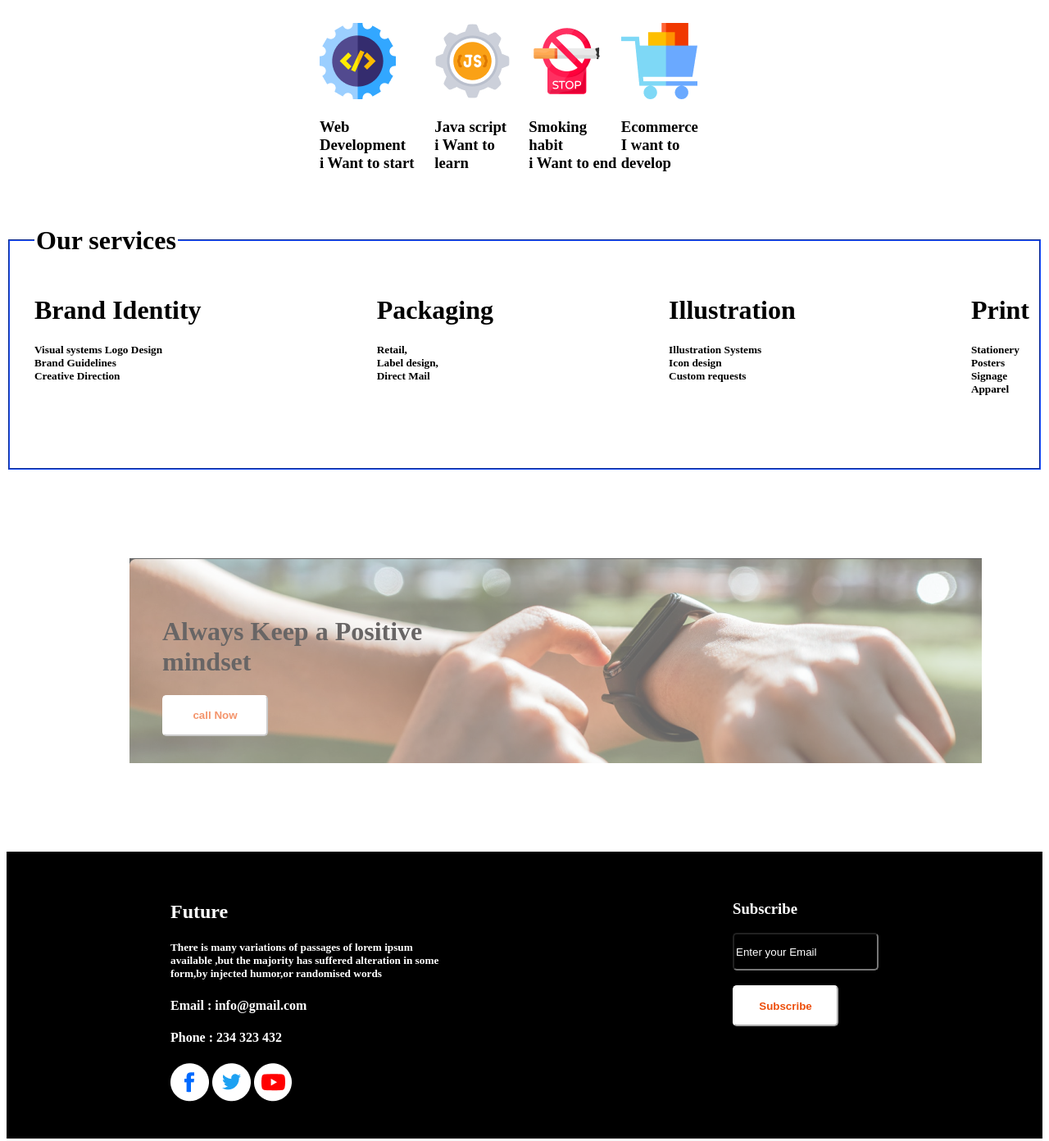
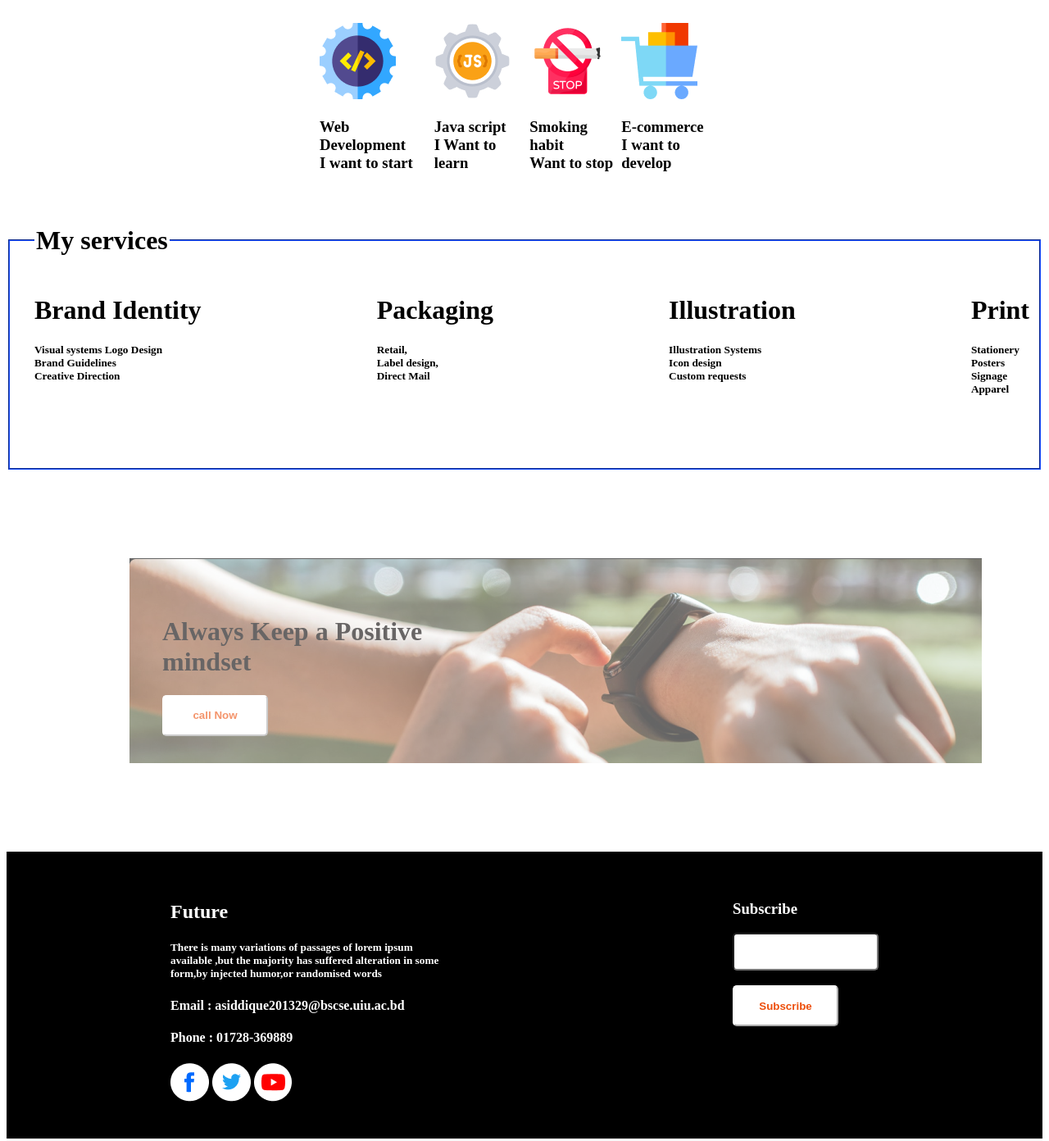
Before and after one commit to abubakkarsiddiquee/assignment, a plain HTML site: page index.html in a window 1280 px wide. Shown: the part 1655-3047 px from the top of the page at 82% size. Drawn offline with Linux system fonts and the light colour scheme.

Commit message:
3rd commit

```diff
--- a/index.html
+++ b/index.html
@@ -52,27 +52,33 @@ form, by injected humour, or randomized words
           <div class="section-div1"><img src="image/icons/web.png"alt="">
             <h3>
               Web Development<br>
-              i Want to start
+              I want to start
             </h3></div>
+
+
         <div class="section-div2">
           <img src="image/icons/js.png"alt="">
         <h3>
           Java script<br>
-          i Want to learn
+          I Want to learn
         </h3>
         </div>
+
 
         <div class="section-div3">
           <img src="image/icons/smoke.png"alt="">
         <h3>
           Smoking habit<br>
-          i Want to end
+          Want to stop
         </h3>
         </div>
+
+
+
         <div class="section-div4">
           <img src="image/icons/ecom.png"alt="">
         <h3>
-          Ecommerce<br>
+          E-commerce<br>
           I want to develop
         </h3>
         </div>
@@ -84,7 +90,7 @@ form, by injected humour, or randomized words
     </section>
 
     <fieldset class="fieldset">
-      <legend ><h1>Our services</h1> </legend>
+      <legend ><h1>My services</h1> </legend>
         <div>
           <h1>Brand Identity</h1>
           <h5>Visual systems
@@ -136,8 +142,8 @@ form, by injected humour, or randomized words
 
           <div class="footer-div2"><h2 style="color: white;padding: bottom 50px;;">Future</h2>
             <h5 style="color: white;">There is many variations of passages of lorem ipsum<br> available ,but the majority has suffered alteration in some<br> form,by injected humor,or randomised words</h5>
-              <h4 style="color: white;">Email : info@gmail.com</h4>
-              <h4 style="color:white">Phone : 234 323 432</h4>
+              <h4 style="color: white;">Email : asiddique201329@bscse.uiu.ac.bd</h4>
+              <h4 style="color:white">Phone : 01728-369889</h4>
             <div class="icon">
               <img src="image/fb.png" alt="">
               <img src="image/twitter.png" alt="">
--- a/style.css
+++ b/style.css
@@ -134,7 +134,7 @@ border-radius: 5px;
      #fname{
         height: 40px;
         width: 170px;
-        background-color: black;
+        background-color:white;
         border-radius: 5px;
      }
      .footer-h3{
```
